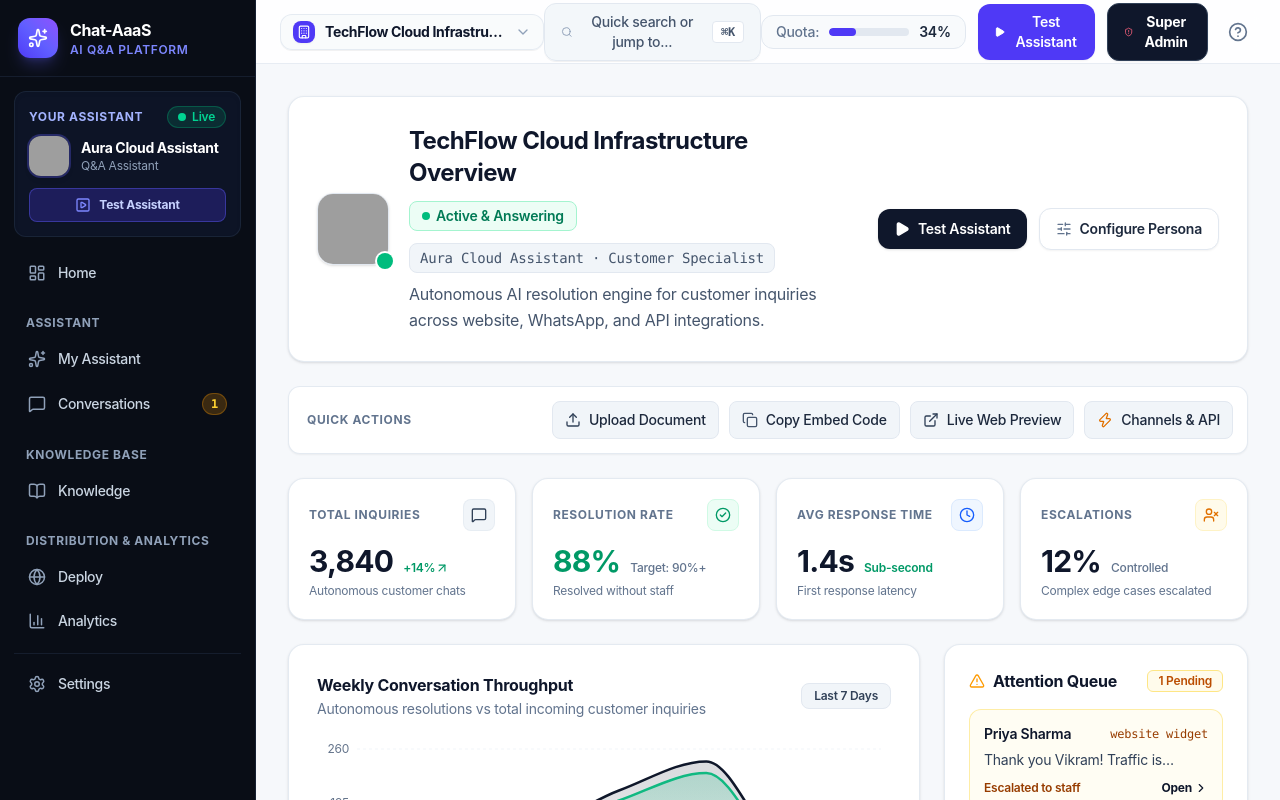
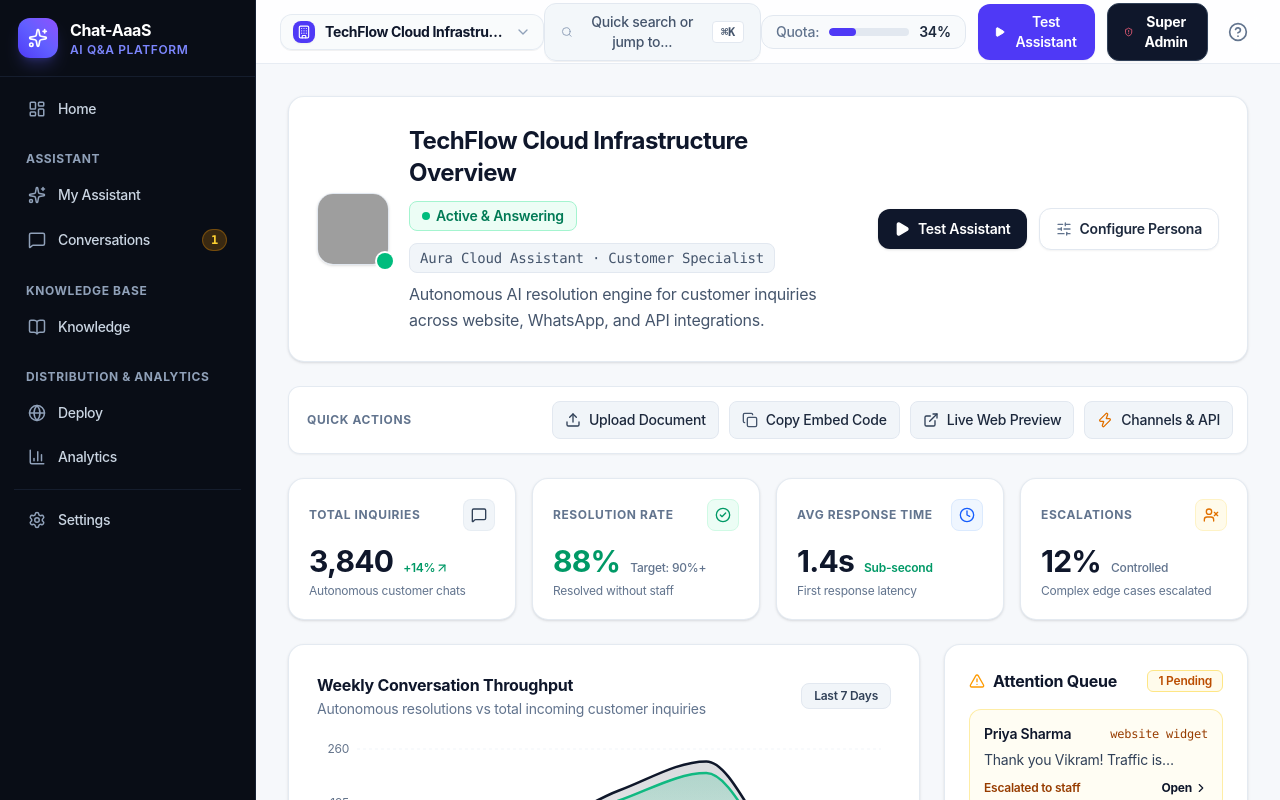
Before and after one commit to Ajimsha1080/Chat-Aaas, a React (Vite) app: page / in a window 1280 px wide. Built offline with nearby package versions, Linux system fonts and the light colour scheme; grey boxes are pictures that could not be loaded.

Commit message:
refactor(sidebar): remove assistant profile card and test button from sidebar

```diff
--- a/src/components/layout/Sidebar.tsx
+++ b/src/components/layout/Sidebar.tsx
@@ -6,7 +6,6 @@
   BarChart3,
   Globe,
   Settings,
-  PlaySquare,
   Sparkles,
   X
 } from 'lucide-react';
@@ -22,13 +21,10 @@
   const {
     currentTab,
     setCurrentTab,
-    currentCompany,
-    conversations,
-    setIsQuickTestOpen
+    conversations
   } = useApp();
 
   const unreadConversationsCount = conversations.filter(c => c.status === 'escalated_to_human' || c.status === 'flagged').length;
-  const isLive = currentCompany.agent.status === 'active';
 
   const handleSelectTab = (tab: NavigationTab) => {
     setCurrentTab(tab);
@@ -96,48 +92,8 @@
         )}
       </div>
 
-      {/* AI Assistant Profile Card */}
-      <div className="px-3.5 pt-3.5 pb-2">
-        <div className="bg-slate-900/80 border border-slate-800/80 rounded-xl p-3.5 shadow-inner">
-          <div className="flex items-center justify-between mb-2">
-            <span className="text-xs font-bold text-indigo-300 uppercase tracking-wider">Your Assistant</span>
-            <span className={`inline-flex items-center gap-1.5 text-xs font-semibold px-2.5 py-0.5 rounded-full ${
-              isLive
-                ? 'bg-emerald-500/15 text-emerald-400 border border-emerald-500/30'
-                : 'bg-amber-500/15 text-amber-400 border border-amber-500/30'
-            }`}>
-              <span className={`w-2 h-2 rounded-full ${isLive ? 'bg-emerald-400 animate-pulse' : 'bg-amber-400'}`} />
-              <span>{isLive ? 'Live' : 'Paused'}</span>
-            </span>
-          </div>
-
-          <div className="flex items-center gap-3">
-            <img
-              src={currentCompany.agent.avatarUrl}
-              alt={currentCompany.agent.name}
-              className="w-10 h-10 rounded-xl object-cover ring-2 ring-indigo-500/30 shadow-md"
-            />
-            <div className="overflow-hidden">
-              <h4 className="text-sm font-bold text-white truncate tracking-tight">{currentCompany.agent.name}</h4>
-              <p className="text-xs text-slate-400 truncate">{currentCompany.agent.role || 'Q&A Assistant'}</p>
-            </div>
-          </div>
-
-          <button
-            onClick={() => {
-              setIsQuickTestOpen(true);
-              if (onCloseMobile) onCloseMobile();
-            }}
-            className="w-full mt-3 py-2 px-3 bg-indigo-600/25 hover:bg-indigo-600/35 border border-indigo-500/40 text-indigo-200 hover:text-white text-xs font-bold rounded-lg flex items-center justify-center gap-2 transition-all cursor-pointer shadow-xs active:scale-[0.99]"
-          >
-            <PlaySquare className="w-4 h-4 text-indigo-400" />
-            <span>Test Assistant</span>
-          </button>
-        </div>
-      </div>
-
       {/* Primary Navigation Items */}
-      <div className="flex-1 overflow-y-auto px-3.5 py-2 space-y-3">
+      <div className="flex-1 overflow-y-auto px-3.5 py-3 space-y-3">
         {customerNavGroups.map((group, gIdx) => (
           <div key={gIdx} className="space-y-1">
             {group.groupName && (
```
